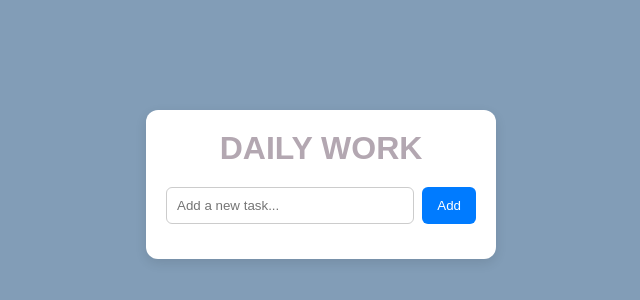
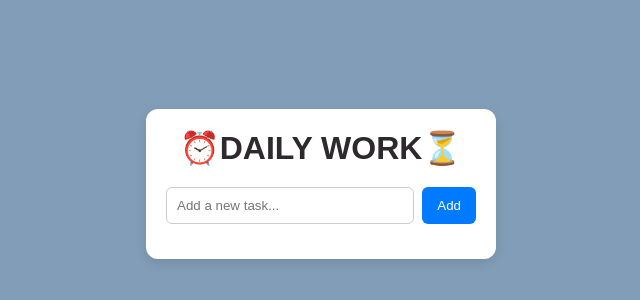
Before and after one commit to alok-kumar0421/TO-DO, a plain HTML site: page index.html in a window 1280 px wide. Shown: the part 216-516 px from the top of the page, without its empty margins (319-959 px from the left). Drawn offline with Linux system fonts and the light colour scheme.

Commit message:
change theme

```diff
--- a/index.html
+++ b/index.html
@@ -8,7 +8,7 @@
 </head>
 <body>
   <div class="container">
-    <h1 id="front">DAILY WORK</h1>
+    <h1 id="front">⏰DAILY WORK⏳</h1>
     <div class="input-section">
       <input type="text" id="taskInput" placeholder="Add a new task...">
       <button id="addBtn">Add</button>
--- a/style.css
+++ b/style.css
@@ -81,5 +81,5 @@ button.deleteBtn {
   cursor: pointer;
 }
 #front{
-  color:#b3a7b1;
+  color:#2d292d;
 }
```
